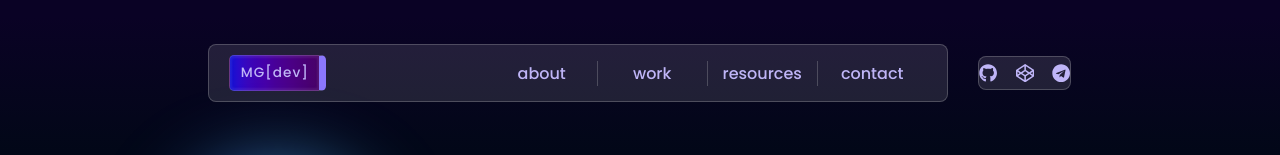
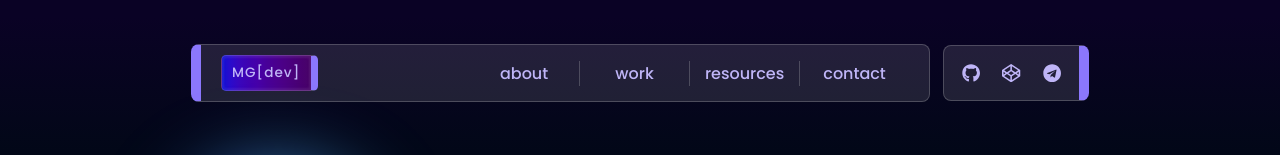
Before and after one commit to midcenturydude7/nextjs-portfolio-site, a Next.js app: page / in a window 1280 px wide. Shown: the top 155 px of the page. Built offline with nearby package versions, Linux system fonts and the light colour scheme.

Commit message:
Adjusted padding

```diff
--- a/app/components/CardSection/CardSection.jsx
+++ b/app/components/CardSection/CardSection.jsx
@@ -28,6 +28,7 @@ const CardSection = () => {
               dolorem excepturi et aut?...
               <span>
                 <Link href="#" className={style["box-text-link-content"]}>
+                  {" "}
                   Read more 🡆
                 </Link>
               </span>
@@ -55,6 +56,7 @@ const CardSection = () => {
               dolorem excepturi et aut?...
               <span>
                 <Link href="#" className={style["box-text-link-content"]}>
+                  {" "}
                   Read more 🡆
                 </Link>
               </span>
--- a/app/components/Navbar/styles/Navbar.module.css
+++ b/app/components/Navbar/styles/Navbar.module.css
@@ -11,8 +11,8 @@
   width: 80%;
   display: flex;
   justify-content: space-between;
+  border: 1px solid rgba(207, 207, 207, 0.2549019608);
   border-left: 10px solid #8b77fc;
-  border: 1px solid rgba(207, 207, 207, 0.2549019608);
   border-radius: 8px;
   padding: 0.65em 1.25em;
   background: rgba(236, 236, 236, 0.1176470588);
@@ -99,13 +99,15 @@
   width: auto;
   display: flex;
   justify-content: space-between;
+  align-items: center;
+  border: 1px solid rgba(207, 207, 207, 0.2549019608);
   border-right: 10px solid #8b77fc;
-  border: 1px solid rgba(207, 207, 207, 0.2549019608);
   border-radius: 8px;
   background: rgba(236, 236, 236, 0.1176470588);
-  opacity: 1;
+  opacity: 0;
   font-size: 1.1425rem;
   margin: 0;
+  padding: 0.6em 1em;
   animation: navbar 1s ease-in-out 0.5s forwards;
 }
 .header-nav .nav-right ul.nav-utility {
@@ -143,7 +145,7 @@
   transform: scaleX(1);
 }
 .header-nav .nav-right ul.nav-utility li + li {
-  margin-left: 1em;
+  margin-left: 1.2em;
 }
 
 @keyframes navbar {
--- a/app/components/Navbar/styles/Navbar.module.scss
+++ b/app/components/Navbar/styles/Navbar.module.scss
@@ -11,8 +11,8 @@
     width: 80%;
     display: flex;
     justify-content: space-between;
+    border: 1px solid #cfcfcf41;
     border-left: 10px solid #8b77fc;
-    border: 1px solid #cfcfcf41;
     border-radius: 8px;
     padding: 0.65em 1.25em;
     background: #ececec1e;
@@ -112,13 +112,15 @@
     width: auto;
     display: flex;
     justify-content: space-between;
+    align-items: center;
+    border: 1px solid #cfcfcf41;
     border-right: 10px solid #8b77fc;
-    border: 1px solid #cfcfcf41;
     border-radius: 8px;
     background: #ececec1e;
-    opacity: 1;
+    opacity: 0;
     font-size: 1.1425rem;
     margin: 0;
+    padding: 0.6em 1em;
     animation: navbar 1s ease-in-out 0.5s forwards;
 
     ul.nav-utility {
@@ -162,7 +164,7 @@
       }
 
       li + li {
-        margin-left: 1em;
+        margin-left: 1.2em;
       }
     }
   }
```
Also changed, not shown: 1 other file (tests, documents, lock files or other folders).
